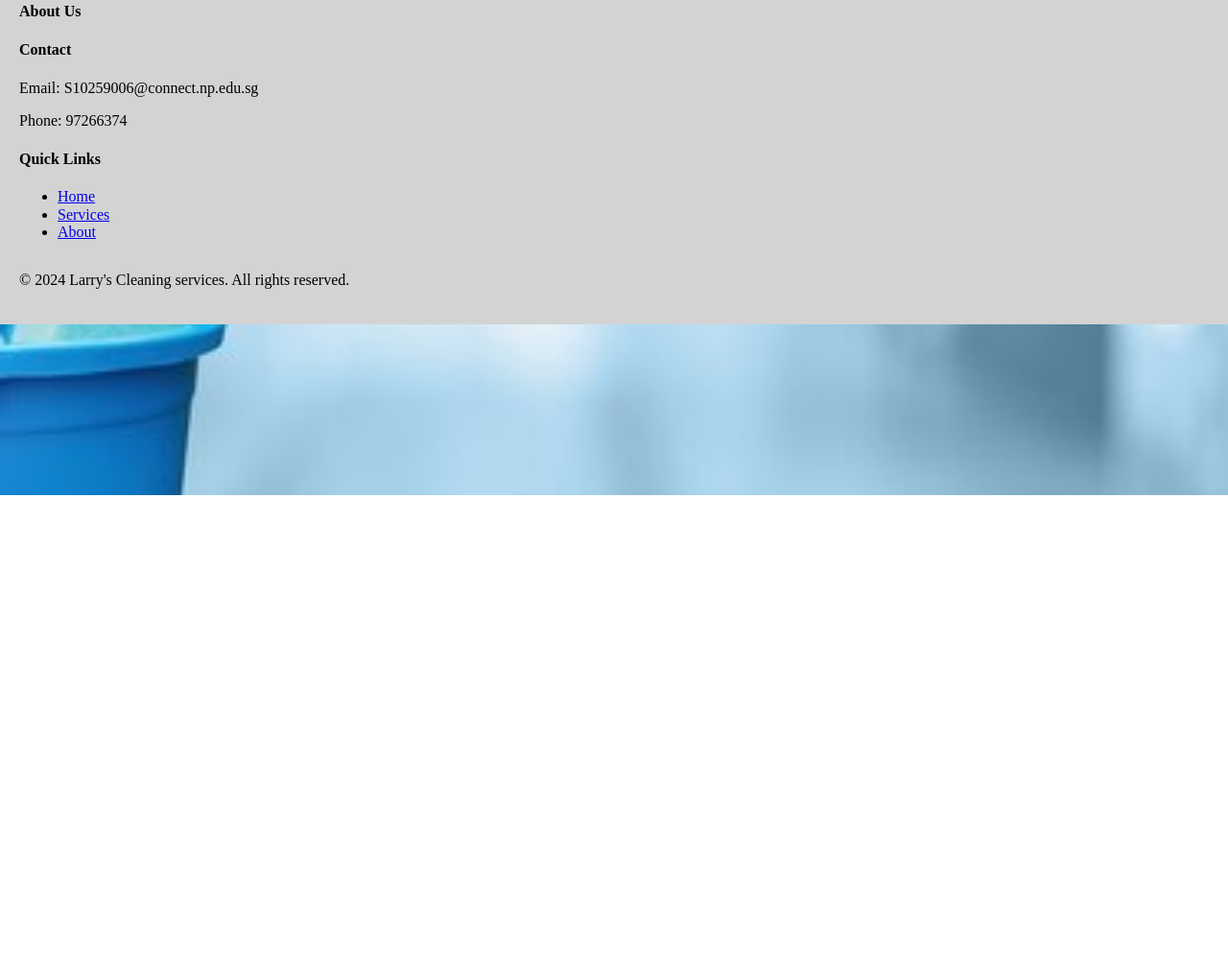
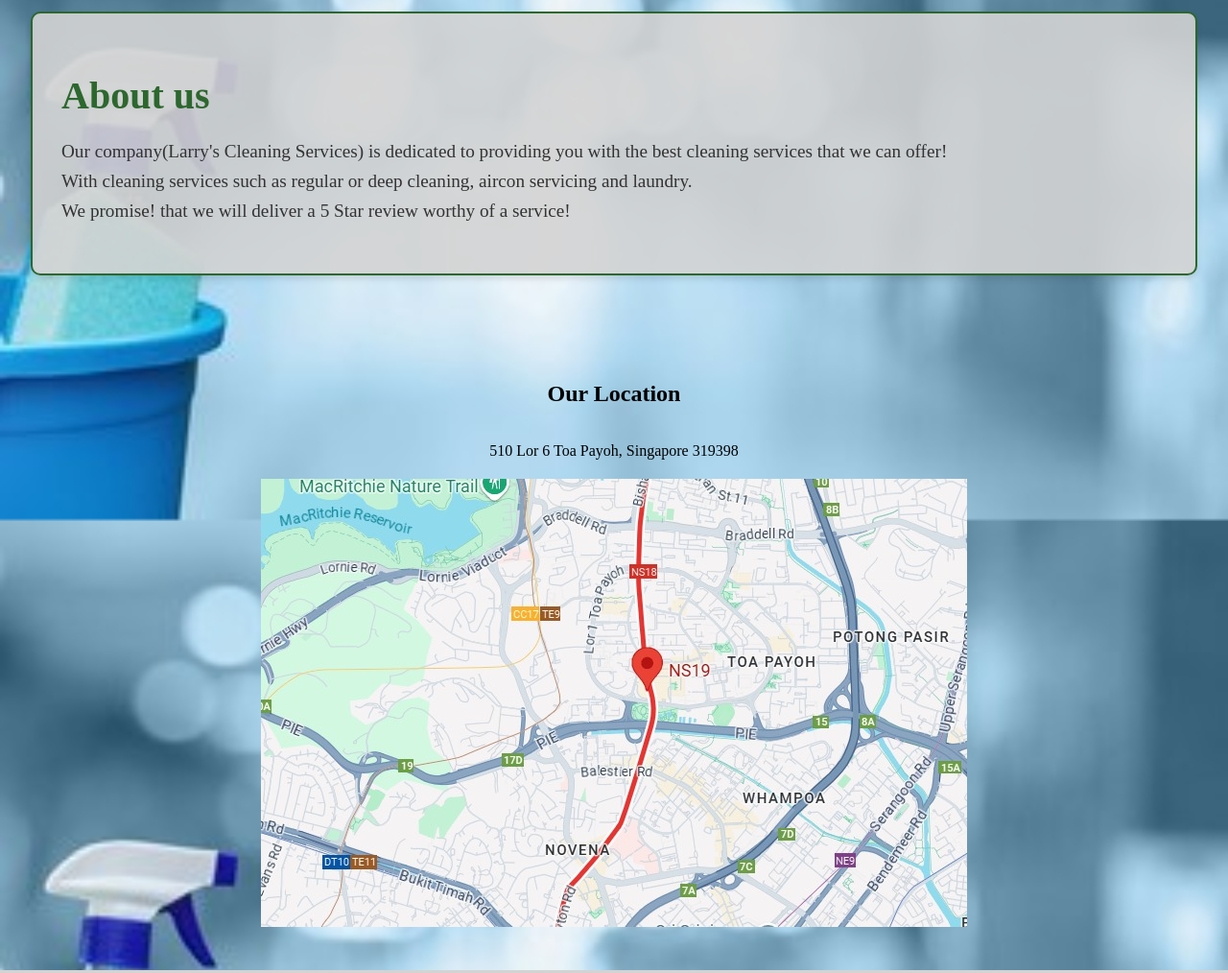
Before and after one commit to Larrychia/FED2024Assg1_P06_S10259006, a plain HTML site: page about.html in a window 1280 px wide. Shown: the part 284-1298 px from the top of the page at 96% size. Before the commit the page ends 800 px from the top, so only its background shows below. Drawn offline with Linux system fonts and the light colour scheme; some packages are replaced by stand-ins of ours.

Commit message:
About Done

```diff
--- a/about.html
+++ b/about.html
@@ -28,6 +28,22 @@
                 </nav>
             </div>
         </header>
+        <section id="content" class="flex-container">
+            <div class="content-text">
+              <h2>About us</h2>
+                <p>Our company(Larry's Cleaning Services) is dedicated to providing you with the best cleaning services that we can offer!<br>
+                   With cleaning services such as regular or deep cleaning, aircon servicing and laundry.<br>
+                   We promise! that we will deliver a 5 Star review worthy of a service!</p>
+
+            </div>
+        </section>
+        <section class="location-section">
+            <h2>Our Location</h2>
+            <div class="location-info">
+              <p>510 Lor 6 Toa Payoh, Singapore 319398</p>
+              <div><img src="Images\Map.jpg"></div>
+            </div>
+          </section>
         <footer>
             <div class="footer-container">
                 <div class="footer-column">
@@ -52,5 +68,6 @@
             </div>
         </footer>
         <script src="script.js"></script>
+        <script src="https://maps.googleapis.com/maps/api/js?key=YOUR_API_KEY&callback=initMap"></script>
     </body>
 </html>
--- a/style.css
+++ b/style.css
@@ -681,7 +681,9 @@
       }
     }
 
-    /* Service Options */
+
+
+    /* Service Options in index.html */
       .service-options {
         display: grid;
         grid-template-columns: repeat(3, 1fr);
@@ -739,6 +741,9 @@
         background-color: #45a049;
       }
 
+
+
+
       /* service page */
 
       .extra-service {
@@ -790,6 +795,7 @@
         margin-bottom: 10px;
       }
 
+      /* Review Section */
       .review-container {
         display: flex;
         flex-wrap: wrap;
@@ -842,3 +848,29 @@
         font-size: 14px;
         font-weight: bold;
       }
+
+
+
+      /* Location Section in About.html */
+      .location-section {
+        padding: 40px;
+        text-align: center;
+      }
+
+      .location-info {
+        display: flex;
+        flex-direction: column;
+        align-items: center;
+        margin-top: 20px;
+      }
+
+      .location-info p {
+        margin-bottom: 20px;
+      }
+
+      #map {
+        width: 100%;
+        height: 400px;
+        border-radius: 8px;
+        box-shadow: 0 2px 6px rgba(0, 0, 0, 0.1);
+      }
```
Also changed, not shown: Images/Map.jpg (added).
